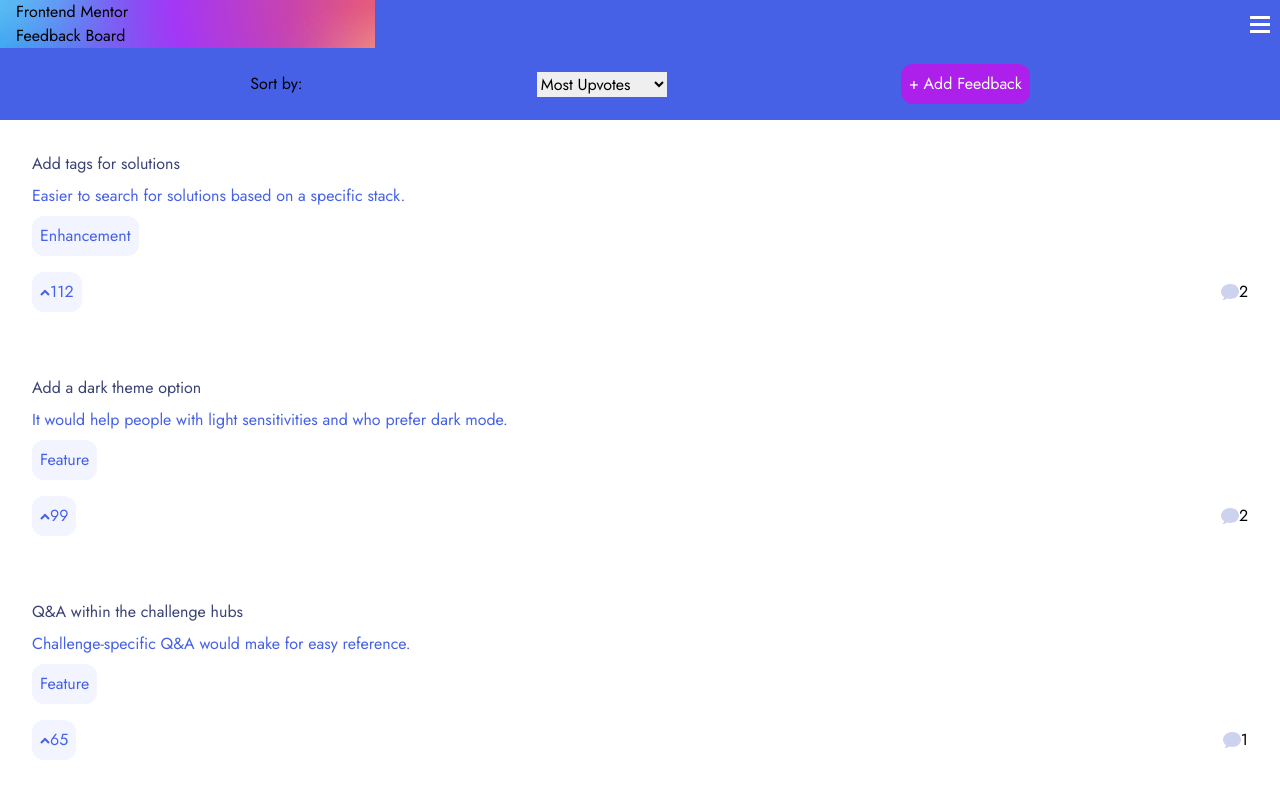
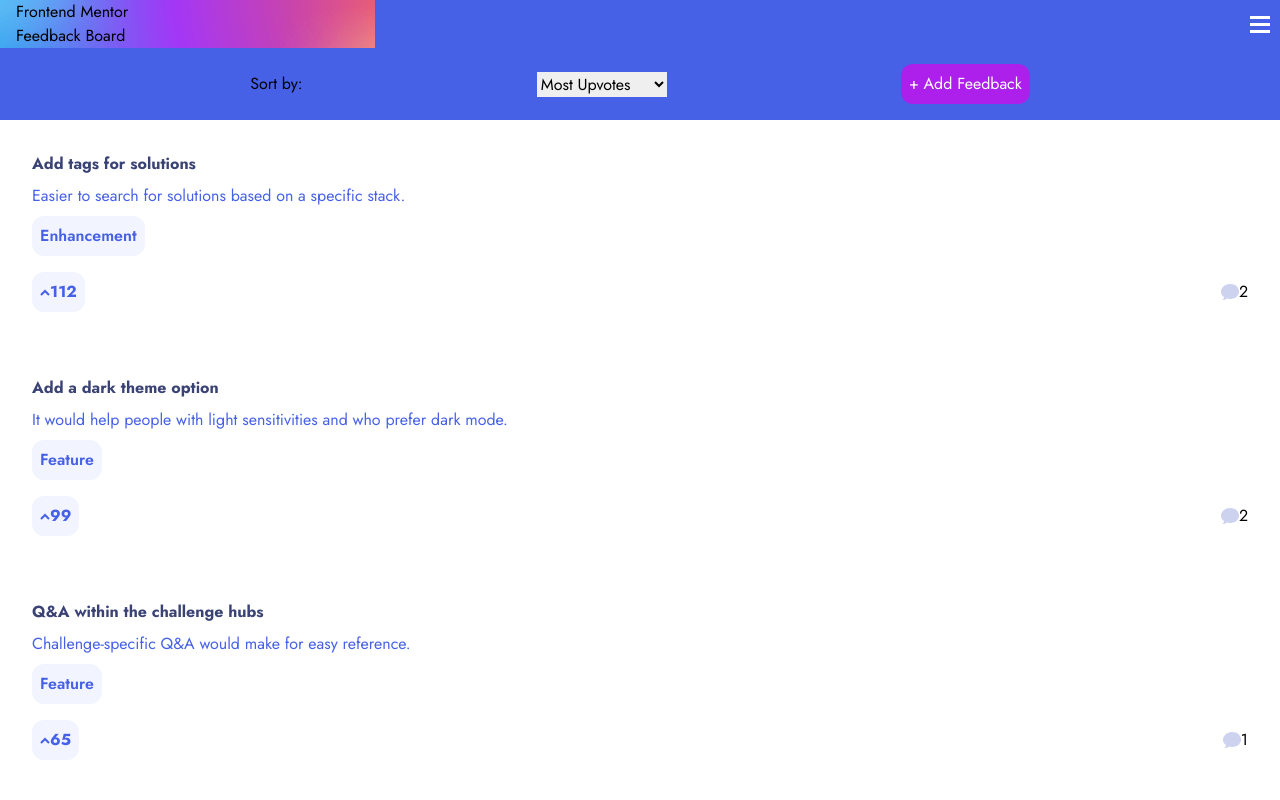
Before and after one commit to morfeli/feedback-dashboard, a Next.js app: page /suggestions in a window 1280 px wide. Shown: the top 800 px of the page. Built offline with nearby package versions, Linux system fonts and the light colour scheme; no server answers; sample sign-in values are in the browser's storage.

Commit message:
update: adding styles to mapped data li elements

```diff
--- a/pages/components/dashboard-ui/UI/MobileMenuBtn.jsx
+++ b/pages/components/dashboard-ui/UI/MobileMenuBtn.jsx
@@ -6,6 +6,7 @@
         width="30"
         height="17"
         onClick={toggleMenu}
+        className="hover:cursor-pointer"
       >
         <path
           fill="#FFF"
@@ -21,6 +22,7 @@
         width="30"
         height="17"
         onClick={toggleMenu}
+        className="hover:cursor-pointer"
       >
         <path
           fill="#FFF"
--- a/pages/components/suggestions-page/Suggestions.jsx
+++ b/pages/components/suggestions-page/Suggestions.jsx
@@ -30,13 +30,15 @@
 
             return (
               <li className="p-8 bg-white">
-                <h1 className="text-third-blue">{item.title}</h1>
+                <h1 className="text-third-blue font-jost-bold ">
+                  {item.title}
+                </h1>
                 <p className="py-2 text-first-blue">{item.description}</p>
-                <button className="p-2 capitalize text-second-blue rounded-xl bg-light-gray">
+                <button className="p-2 capitalize text-second-blue rounded-xl bg-light-gray font-jost-semibold">
                   {item.category}
                 </button>
                 <div className="flex justify-between pt-4">
-                  <button className="flex items-center p-2 capitalize text-second-blue rounded-xl bg-light-gray">
+                  <button className="flex items-center p-2 capitalize text-second-blue rounded-xl bg-light-gray font-jost-bold">
                     <IconArrowSvg />
                     {item.upvotes}
                   </button>
```
